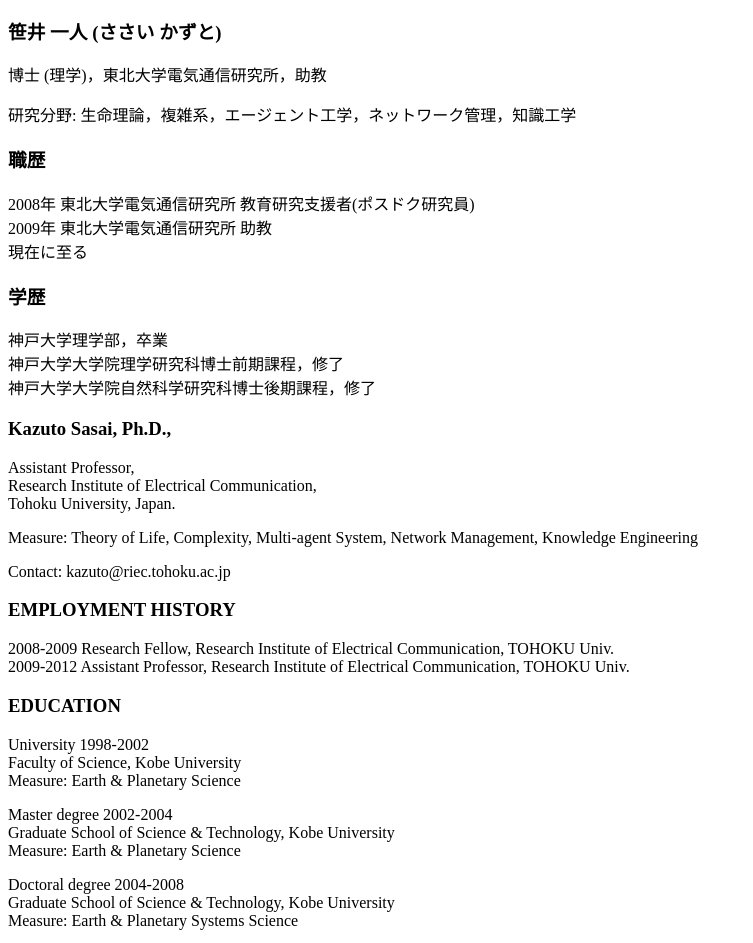
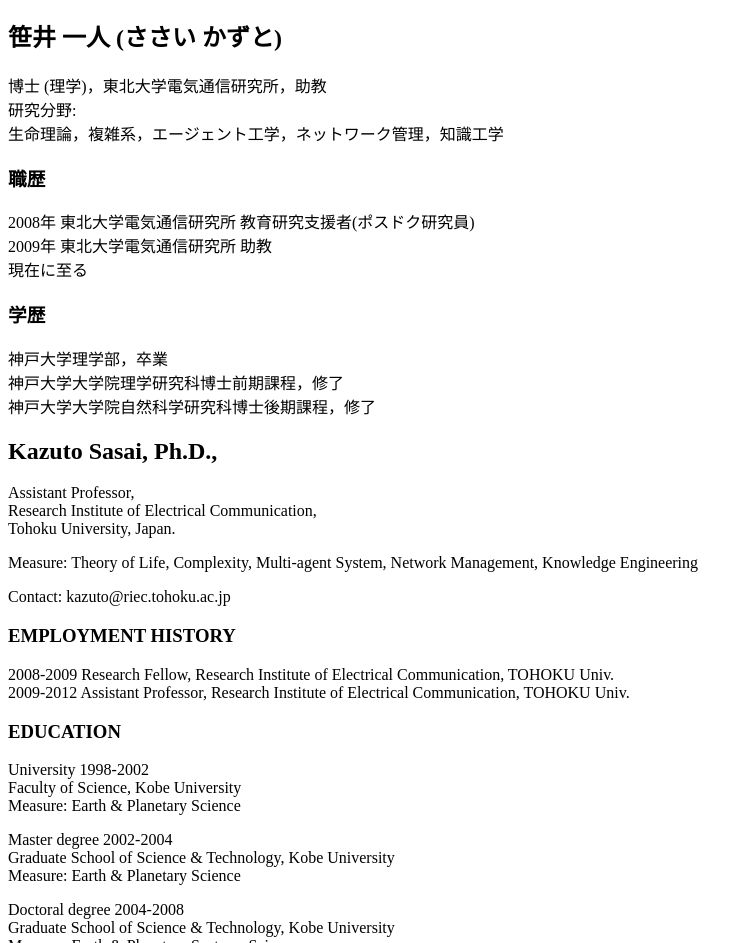
Before and after one commit to kazsasai/kazsasai.github.io, a plain HTML site: page about/index.html in a window 1280 px wide. Shown: the part 587-1530 px from the top of the page, without its empty margins (0-753 px from the left). Drawn offline with nearby package versions, Linux system fonts and the light colour scheme; files that its build step writes are made by us from their sources; a web font is replaced by a local one.

Commit message:
Site updated: 2016-01-03 16:45:52

```diff
--- a/about/index.html
+++ b/about/index.html
@@ -7,29 +7,26 @@
   <meta name="viewport" content="width=device-width, initial-scale=1, maximum-scale=1">
 
 
-  <meta name="description" content="笹井 一人 (ささい かずと)博士 (理学)，東北大学電気通信研究所，助教
-研究分野: 生命理論，複雑系，エージェント工学，ネットワーク管理，知識工学
+  <meta name="description" content="笹井 一人 (ささい かずと)博士 (理学)，東北大学電気通信研究所，助教研究分野:生命理論，複雑系，エージェント工学，ネットワーク管理，知識工学
 職歴2008年 東北大学電気通信研究所 教育研究支援者(ポスドク研究員)2009年 東北大学電気通信研究所 助教現在に至る
 学歴神戸大学理学部，卒業神戸大学大学院理学研究科博士前期課程，修了神戸大学大学院自然科学研究科博士後期課程，修了
-Kazut">
+Kazuto">
 <meta property="og:type" content="website">
 <meta property="og:title" content="Introduction - 自己紹介 -">
 <meta property="og:url" content="http://kazsasai.github.io/about/index.html">
 <meta property="og:site_name" content="KazSasai">
-<meta property="og:description" content="笹井 一人 (ささい かずと)博士 (理学)，東北大学電気通信研究所，助教
-研究分野: 生命理論，複雑系，エージェント工学，ネットワーク管理，知識工学
+<meta property="og:description" content="笹井 一人 (ささい かずと)博士 (理学)，東北大学電気通信研究所，助教研究分野:生命理論，複雑系，エージェント工学，ネットワーク管理，知識工学
 職歴2008年 東北大学電気通信研究所 教育研究支援者(ポスドク研究員)2009年 東北大学電気通信研究所 助教現在に至る
 学歴神戸大学理学部，卒業神戸大学大学院理学研究科博士前期課程，修了神戸大学大学院自然科学研究科博士後期課程，修了
-Kazut">
+Kazuto">
 <meta property="og:image" content="http://kazsasai.github.io/about/kazsasai_bio.png">
-<meta property="og:updated_time" content="2016-01-03T07:43:37.000Z">
+<meta property="og:updated_time" content="2016-01-03T07:45:38.000Z">
 <meta name="twitter:card" content="summary">
 <meta name="twitter:title" content="Introduction - 自己紹介 -">
-<meta name="twitter:description" content="笹井 一人 (ささい かずと)博士 (理学)，東北大学電気通信研究所，助教
-研究分野: 生命理論，複雑系，エージェント工学，ネットワーク管理，知識工学
+<meta name="twitter:description" content="笹井 一人 (ささい かずと)博士 (理学)，東北大学電気通信研究所，助教研究分野:生命理論，複雑系，エージェント工学，ネットワーク管理，知識工学
 職歴2008年 東北大学電気通信研究所 教育研究支援者(ポスドク研究員)2009年 東北大学電気通信研究所 助教現在に至る
 学歴神戸大学理学部，卒業神戸大学大学院理学研究科博士前期課程，修了神戸大学大学院自然科学研究科博士後期課程，修了
-Kazut">
+Kazuto">
 
 
 
@@ -120,15 +117,14 @@ Kazut">
       </p>
       <div class="article-entry" itemprop="articleBody">
         <p><img src="/about/kazsasai_bio.png" alt="Biography"></p>
-<h1 id="u7B39_u4E95__u4E00_u4EBA__28_u3055_u3055_u3044__u304B_u305A_u3068_29"><a href="#u7B39_u4E95__u4E00_u4EBA__28_u3055_u3055_u3044__u304B_u305A_u3068_29" class="headerlink" title="笹井 一人 (ささい かずと)"></a>笹井 一人 (ささい かずと)</h1><p>博士 (理学)，東北大学電気通信研究所，助教</p>
-<p>研究分野: 生命理論，複雑系，エージェント工学，ネットワーク管理，知識工学</p>
-<h1 id="u8077_u6B74"><a href="#u8077_u6B74" class="headerlink" title="職歴"></a>職歴</h1><p>2008年 東北大学電気通信研究所 教育研究支援者(ポスドク研究員)<br>2009年 東北大学電気通信研究所 助教<br>現在に至る</p>
-<h1 id="u5B66_u6B74"><a href="#u5B66_u6B74" class="headerlink" title="学歴"></a>学歴</h1><p>神戸大学理学部，卒業<br>神戸大学大学院理学研究科博士前期課程，修了<br>神戸大学大学院自然科学研究科博士後期課程，修了</p>
-<h1 id="Kazuto_Sasai_2C_Ph-D-_2C"><a href="#Kazuto_Sasai_2C_Ph-D-_2C" class="headerlink" title="Kazuto Sasai, Ph.D.,"></a>Kazuto Sasai, Ph.D.,</h1><p>Assistant Professor,<br>Research Institute of Electrical Communication,<br>Tohoku University, Japan.</p>
+<h2 id="u7B39_u4E95__u4E00_u4EBA__28_u3055_u3055_u3044__u304B_u305A_u3068_29"><a href="#u7B39_u4E95__u4E00_u4EBA__28_u3055_u3055_u3044__u304B_u305A_u3068_29" class="headerlink" title="笹井 一人 (ささい かずと)"></a>笹井 一人 (ささい かずと)</h2><p>博士 (理学)，東北大学電気通信研究所，助教<br>研究分野:<br>生命理論，複雑系，エージェント工学，ネットワーク管理，知識工学</p>
+<h3 id="u8077_u6B74"><a href="#u8077_u6B74" class="headerlink" title="職歴"></a>職歴</h3><p>2008年 東北大学電気通信研究所 教育研究支援者(ポスドク研究員)<br>2009年 東北大学電気通信研究所 助教<br>現在に至る</p>
+<h3 id="u5B66_u6B74"><a href="#u5B66_u6B74" class="headerlink" title="学歴"></a>学歴</h3><p>神戸大学理学部，卒業<br>神戸大学大学院理学研究科博士前期課程，修了<br>神戸大学大学院自然科学研究科博士後期課程，修了</p>
+<h2 id="Kazuto_Sasai_2C_Ph-D-_2C"><a href="#Kazuto_Sasai_2C_Ph-D-_2C" class="headerlink" title="Kazuto Sasai, Ph.D.,"></a>Kazuto Sasai, Ph.D.,</h2><p>Assistant Professor,<br>Research Institute of Electrical Communication,<br>Tohoku University, Japan.</p>
 <p>Measure: Theory of Life, Complexity, Multi-agent System,  Network Management, Knowledge Engineering</p>
 <p>Contact: kazuto@riec.tohoku.ac.jp</p>
-<h1 id="EMPLOYMENT_HISTORY"><a href="#EMPLOYMENT_HISTORY" class="headerlink" title="EMPLOYMENT HISTORY"></a>EMPLOYMENT HISTORY</h1><p>2008-2009 Research Fellow, Research Institute of Electrical Communication, TOHOKU Univ.<br>2009-2012 Assistant Professor, Research Institute of Electrical Communication, TOHOKU Univ.</p>
-<h1 id="EDUCATION"><a href="#EDUCATION" class="headerlink" title="EDUCATION"></a>EDUCATION</h1><p>University 1998-2002<br>Faculty of Science, Kobe University<br>Measure: Earth &amp; Planetary Science</p>
+<h3 id="EMPLOYMENT_HISTORY"><a href="#EMPLOYMENT_HISTORY" class="headerlink" title="EMPLOYMENT HISTORY"></a>EMPLOYMENT HISTORY</h3><p>2008-2009 Research Fellow, Research Institute of Electrical Communication, TOHOKU Univ.<br>2009-2012 Assistant Professor, Research Institute of Electrical Communication, TOHOKU Univ.</p>
+<h3 id="EDUCATION"><a href="#EDUCATION" class="headerlink" title="EDUCATION"></a>EDUCATION</h3><p>University 1998-2002<br>Faculty of Science, Kobe University<br>Measure: Earth &amp; Planetary Science</p>
 <p>Master degree 2002-2004<br>Graduate School of Science &amp; Technology, Kobe University<br>Measure: Earth &amp; Planetary Science</p>
 <p>Doctoral degree 2004-2008<br>Graduate School of Science &amp; Technology, Kobe University<br>Measure: Earth &amp; Planetary Systems Science</p>
 
```
